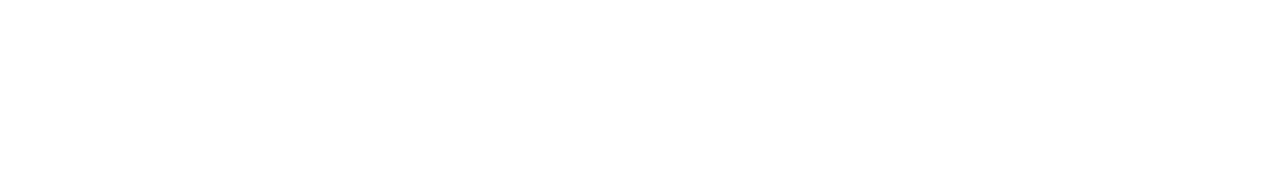
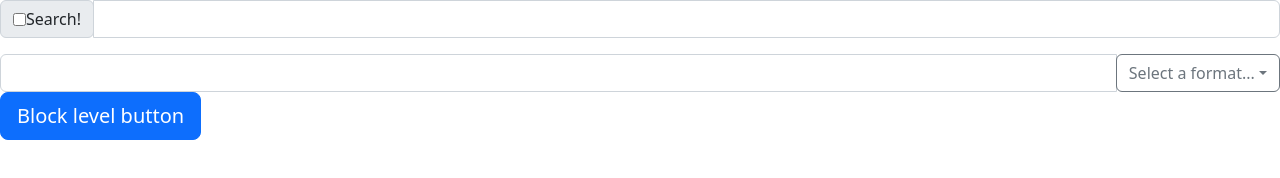
Before and after one commit to Sophack/BYOBproject, a plain HTML site: page index.html in a window 1280 px wide. Drawn offline with nearby package versions, Linux system fonts and the light colour scheme.

Commit message:
preliminary format & button

```diff
--- a/index.html
+++ b/index.html
@@ -25,6 +25,31 @@
         <!--
         updating HTML file by saraf let me know if you guys see this change -->
 
+        <div class="input-group mb-3">
+            <div class="input-group-prepend">
+              <div class="input-group-text">
+                <input type="checkbox" aria-label="Checkbox for following text input"> Search!
+              </div>
+            </div>
+            <input type="text" class="form-control" aria-label="Text input with checkbox">
+          </div>
+
+
+
+          <div class="input-group">
+            <input type="text" class="form-control" aria-label="Text input with dropdown button">
+            <div class="input-group-append">
+              <button class="btn btn-outline-secondary dropdown-toggle" type="button" data-toggle="dropdown" aria-haspopup="true" aria-expanded="false">Select a format...</button>
+              <div class="dropdown-menu">
+                <a class="dropdown-item" href="#">Format1</a>
+                <a class="dropdown-item" href="#">Format2</a>
+                <a class="dropdown-item" href="#">Format3</a>
+                <div role="separator" class="dropdown-divider"></div>
+                <a class="dropdown-item" href="#">Separated link</a>
+              </div>
+            </div>
+          </div>
+          <button type="button" class="btn btn-primary btn-lg btn-block">Block level button</button>
         <script src="script.js"></script>
         <script
             src="https://code.jquery.com/jquery-3.6.1.min.js"
```
